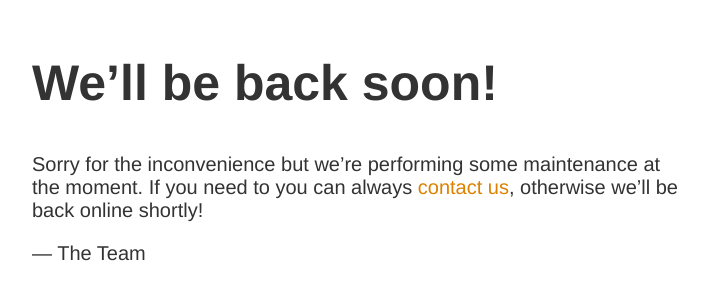
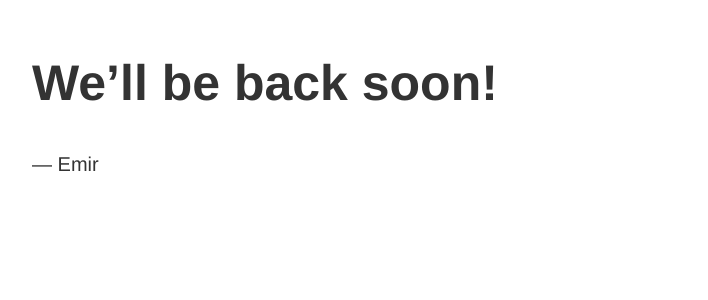
Before and after one commit to emirarkman/motamot, a plain HTML site: page index.html in a window 1280 px wide. Shown: the part 146-446 px from the top of the page, without its empty margins (283-991 px from the left). Drawn offline with Linux system fonts and the light colour scheme.

Commit message:
Update index.html

```diff
--- a/index.html
+++ b/index.html
@@ -12,7 +12,6 @@
 <article>
     <h1>We&rsquo;ll be back soon!</h1>
     <div>
-        <p>Sorry for the inconvenience but we&rsquo;re performing some maintenance at the moment. If you need to you can always <a href="mailto:#">contact us</a>, otherwise we&rsquo;ll be back online shortly!</p>
-        <p>&mdash; The Team</p>
+        <p>&mdash; Emir</p>
     </div>
 </article>
```
